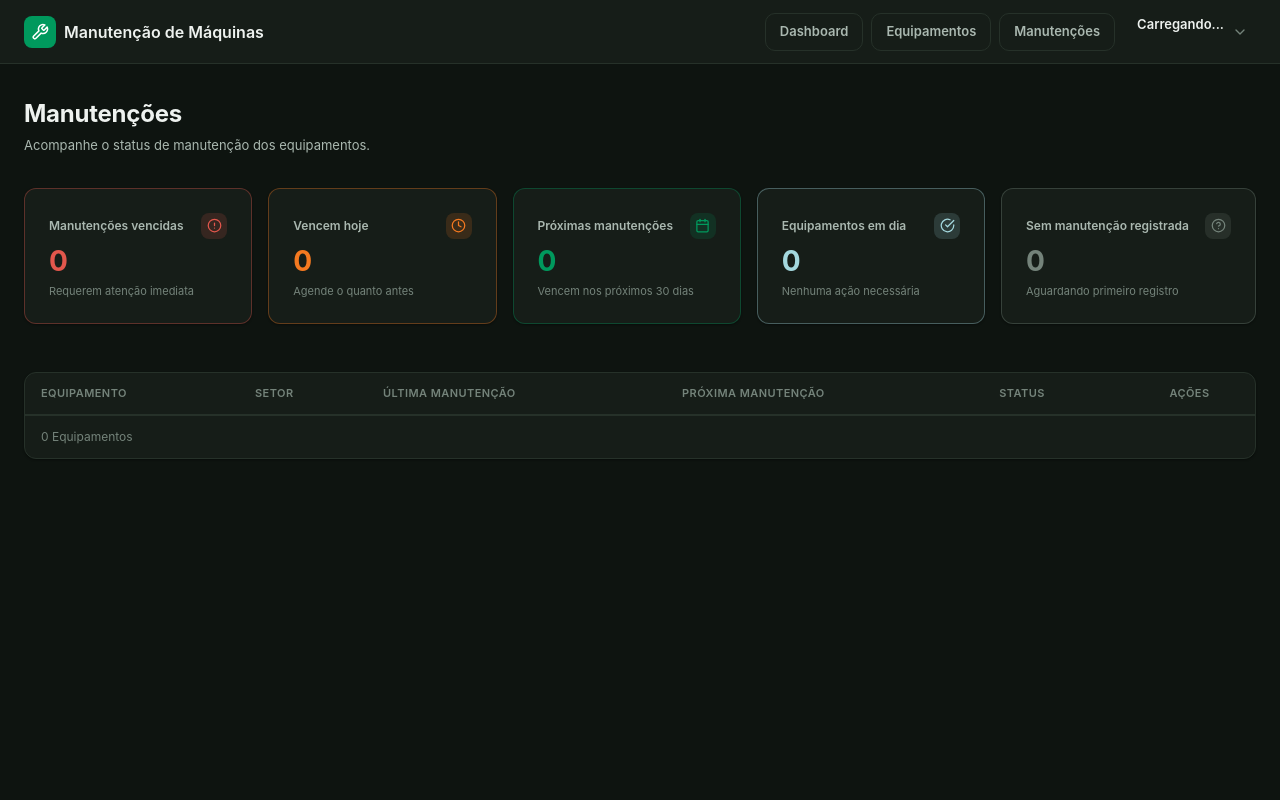
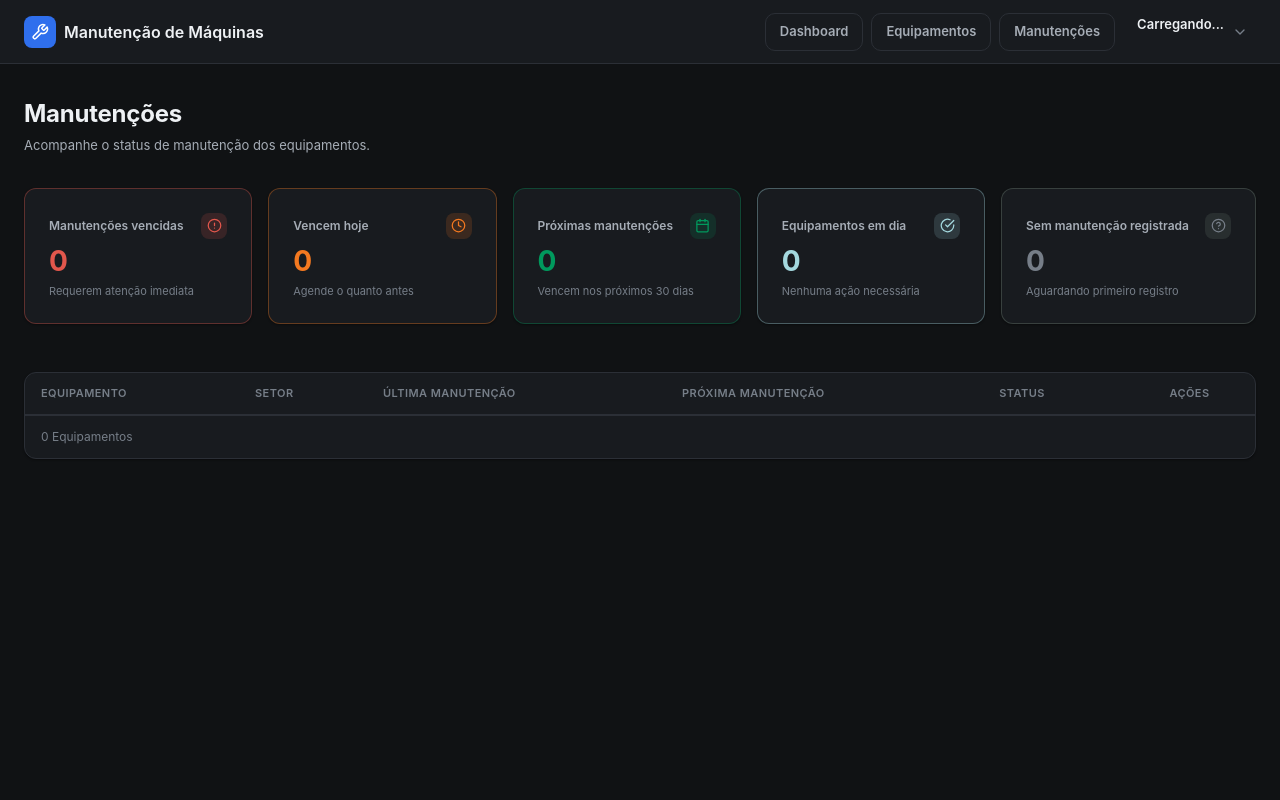
Before and after one commit to joao-v-marques/manutencao_maquinas, a Flask app: page /portal-manutencao/manutencao in a window 1280 px wide. Run offline with Flask 3, Linux system fonts and the light colour scheme; lists and menus that the app fills with data are empty; some libraries are stand-ins or nearby versions.

Commit message:
feat: alterado a cor do frontend primary para azul escuro

```diff
--- a/static/css/dashboard.css
+++ b/static/css/dashboard.css
@@ -3,22 +3,25 @@
    =========================================================== */
 
 :root {
-  /* Cores base — paleta do sistema, tema escuro */
-  --color-bg: #0e1410;
-  --color-surface: #161d18;
-  --color-surface-hover: #1d251f;
-  --color-surface-raised: #1a221c;
-  --color-border: #263129;
+  /* Cores base — paleta do sistema, tema escuro (neutro, sem viés esverdeado) */
+  --color-bg: #101214;
+  --color-surface: #181b1f;
+  --color-surface-hover: #1f232a;
+  --color-surface-raised: #1b1e23;
+  --color-border: #2b2f36;
 
-  --color-primary: #00995d;
-  --color-primary-hover: #00b16c;
-  --color-primary-muted: rgba(0, 153, 93, 0.16);
+  --color-primary: #2f6fed;
+  --color-primary-hover: #4c86ff;
+  --color-primary-muted: rgba(47, 111, 237, 0.16);
+  --color-primary-rgb: 47, 111, 237;
 
-  --color-text-primary: #eef2ef;
-  --color-text-secondary: #aab8b0;
-  --color-text-muted: #74837a;
+  --color-text-primary: #eef1f4;
+  --color-text-secondary: #a6adb6;
+  --color-text-muted: #767e88;
 
   --color-success: #00995d;
+  --color-success-muted: rgba(0, 153, 93, 0.16);
+  --color-success-rgb: 0, 153, 93;
   --color-warning: #f47920;
   --color-danger: #e2574c;
   --color-info: #a4d8de;
@@ -231,8 +234,8 @@ section + section {
   stroke-width: 2;
 }
 
-.kpi-card__icon--primary { background-color: var(--color-primary-muted); }
-.kpi-card__icon--primary svg { stroke: var(--color-primary); }
+.kpi-card__icon--primary { background-color: var(--color-success-muted); }
+.kpi-card__icon--primary svg { stroke: var(--color-success); }
 
 .kpi-card__icon--info { background-color: rgba(164, 216, 222, 0.16); }
 .kpi-card__icon--info svg { stroke: var(--color-info); }
@@ -265,7 +268,7 @@ section + section {
   gap: 4px;
 }
 
-.kpi-card__trend--up { color: var(--color-primary); }
+.kpi-card__trend--up { color: var(--color-success); }
 .kpi-card__trend--down { color: var(--color-danger); }
 
 .kpi-card__trend svg {
@@ -485,7 +488,7 @@ section + section {
 .alert-empty svg {
   width: 28px;
   height: 28px;
-  stroke: var(--color-primary);
+  stroke: var(--color-success);
 }
 
 /* ===========================================================
--- a/static/css/equipments.css
+++ b/static/css/equipments.css
@@ -184,7 +184,7 @@
 }
 
 .filter-chip button:hover {
-  background-color: rgba(0, 153, 93, 0.25);
+  background-color: rgba(var(--color-primary-rgb), 0.25);
 }
 
 .filter-chip svg {
@@ -322,7 +322,7 @@ table.data-table {
   background-color: currentColor;
 }
 
-.status-badge--operacao { background-color: rgba(0, 153, 93, 0.16); color: var(--color-primary); }
+.status-badge--operacao { background-color: var(--color-success-muted); color: var(--color-success); }
 .status-badge--manutencao { background-color: rgba(244, 121, 32, 0.16); color: var(--color-warning); }
 .status-badge--parado { background-color: rgba(226, 87, 76, 0.16); color: var(--color-danger); }
 .status-badge--inativo { background-color: rgba(116, 131, 122, 0.2); color: var(--color-text-muted); }
--- a/static/css/login.css
+++ b/static/css/login.css
@@ -9,7 +9,7 @@
   justify-content: center;
   padding: var(--space-3);
   background:
-    radial-gradient(circle at 15% 20%, rgba(0, 153, 93, 0.16), transparent 45%),
+    radial-gradient(circle at 15% 20%, rgba(var(--color-primary-rgb), 0.16), transparent 45%),
     radial-gradient(circle at 85% 80%, rgba(164, 216, 222, 0.10), transparent 50%),
     var(--color-bg);
 }
@@ -41,7 +41,7 @@
   display: flex;
   align-items: center;
   justify-content: center;
-  box-shadow: 0 8px 20px rgba(0, 153, 93, 0.3);
+  box-shadow: 0 8px 20px rgba(var(--color-primary-rgb), 0.3);
 }
 
 .login-card__brand-icon svg {
--- a/static/css/maintenances.css
+++ b/static/css/maintenances.css
@@ -98,19 +98,19 @@
 }
 
 .summary-card--primary {
-  border-color: rgba(0, 153, 93, 0.35);
+  border-color: rgba(var(--color-success-rgb), 0.35);
 }
 
 .summary-card--primary .summary-card__value {
-  color: var(--color-primary);
+  color: var(--color-success);
 }
 
 .summary-card--primary .summary-card__icon {
-  background-color: var(--color-primary-muted);
+  background-color: var(--color-success-muted);
 }
 
 .summary-card--primary .summary-card__icon svg {
-  stroke: var(--color-primary);
+  stroke: var(--color-success);
 }
 
 .summary-card--success {
@@ -175,8 +175,8 @@
 }
 
 .maintenance-status--proxima {
-  color: var(--color-primary);
-  background-color: var(--color-primary-muted);
+  color: var(--color-success);
+  background-color: var(--color-success-muted);
 }
 
 .maintenance-status--emdia {
```
